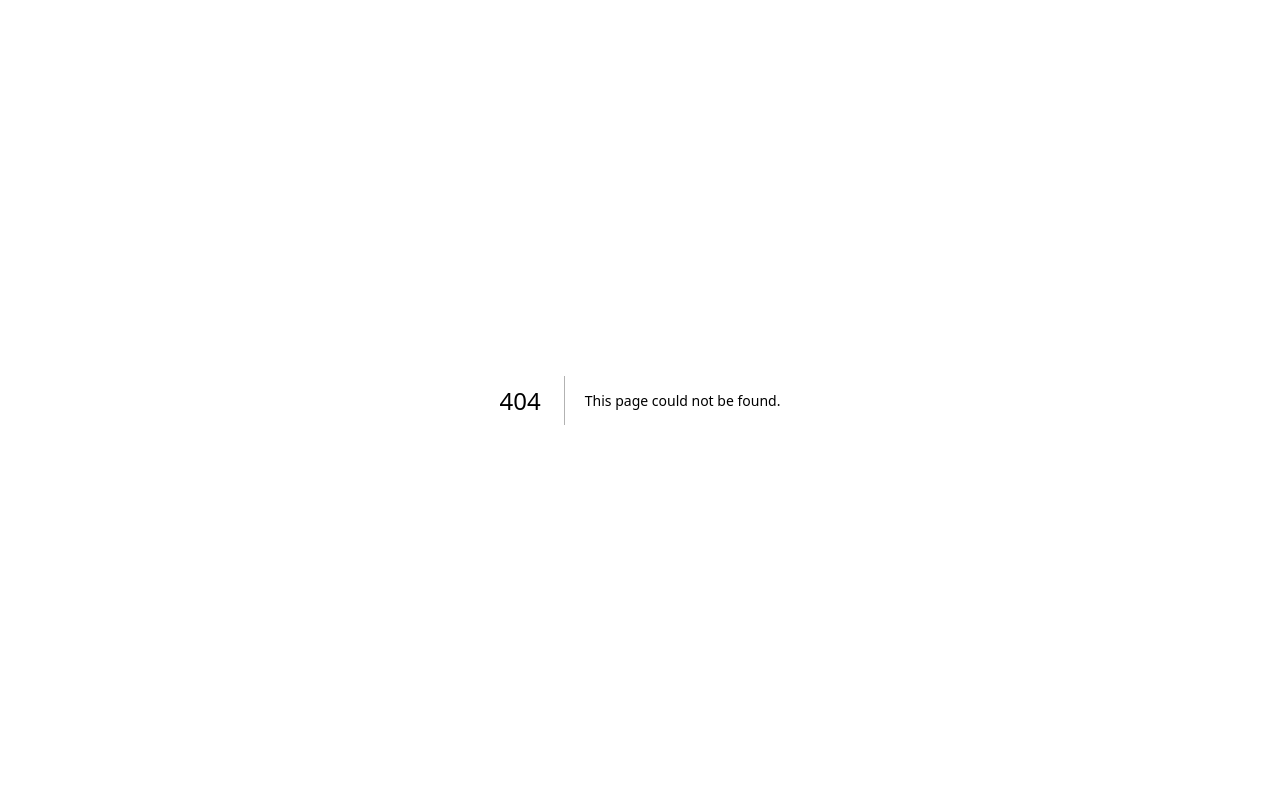
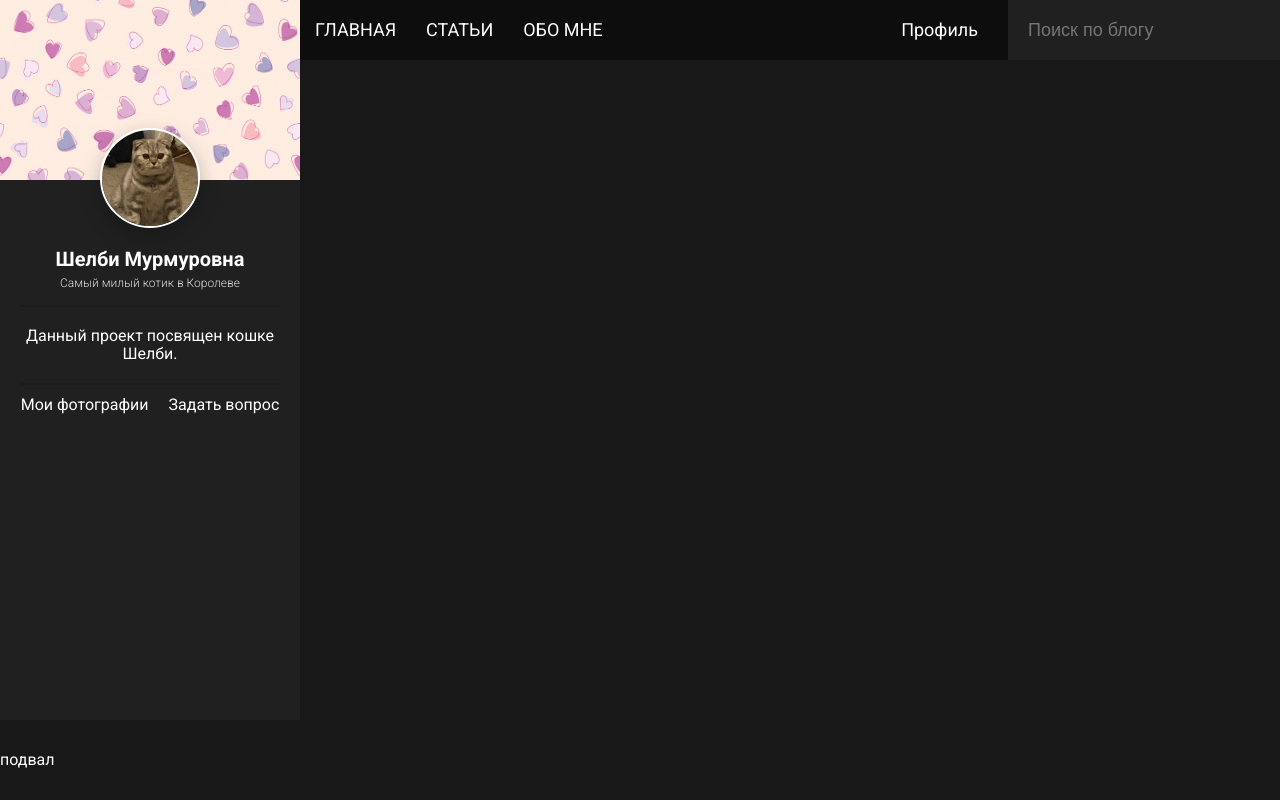
Before and after one commit to Whyareyouu/blog_fullstack, a Next.js app in the folder client/: page /auth/login in a window 1280 px wide. Before the commit this address had no page. Built offline with nearby package versions, Linux system fonts and the light colour scheme.

Commit message:
added input component

```diff
--- a/client/components/index.ts
+++ b/client/components/index.ts
@@ -1 +1,2 @@
 export * from './Tag/Tag';
+export * from './Input/Input';
--- a/client/layouts/Header/Header.tsx
+++ b/client/layouts/Header/Header.tsx
@@ -1,18 +1,21 @@
 import { HeaderProps } from './Header.props';
 import cn from 'classnames';
 import styles from './Header.module.scss';
+import Link from 'next/link';
 export const Header = ({ className, ...props }: HeaderProps): JSX.Element => {
 	return (
 		<header className={cn(styles.header, className)} {...props}>
 			<nav className={styles.navbar}>
 				<ul className={styles.list}>
-					<li>Главная</li>
+					<li>
+						<Link href='/'>Главная</Link>
+					</li>
 					<li>Статьи</li>
 					<li>Обо мне</li>
 				</ul>
 			</nav>
 			<div className={styles.profile}>
-				<span>Профиль</span>
+				<Link href='/auth/login'>Профиль</Link>
 				<input
 					type='text'
 					placeholder='Поиск по блогу'
--- /dev/null
+++ b/client/pages/auth/login.tsx
@@ -0,0 +1,7 @@
+import { withLayout } from '@/layouts/Layout';
+
+const Login = () => {
+	return <div></div>;
+};
+
+export default withLayout(Login);
```
Also changed, not shown: client/components/Input/Input.props.ts (added, +7 -0 lines), client/components/Input/Input.tsx (added, +15 -0 lines), client/components/Input/Input.module.scss (added), client/pages/auth/register.tsx (added).
